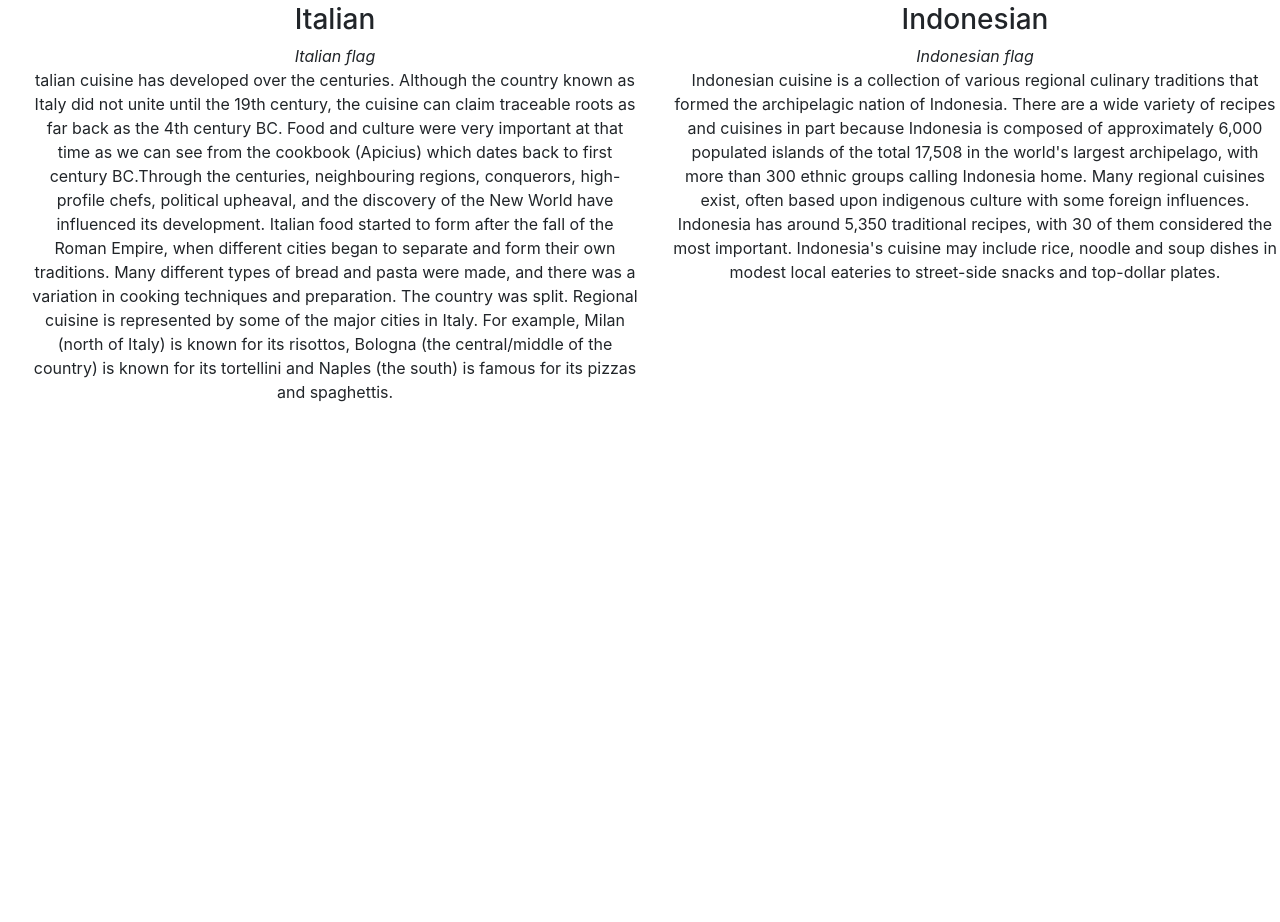
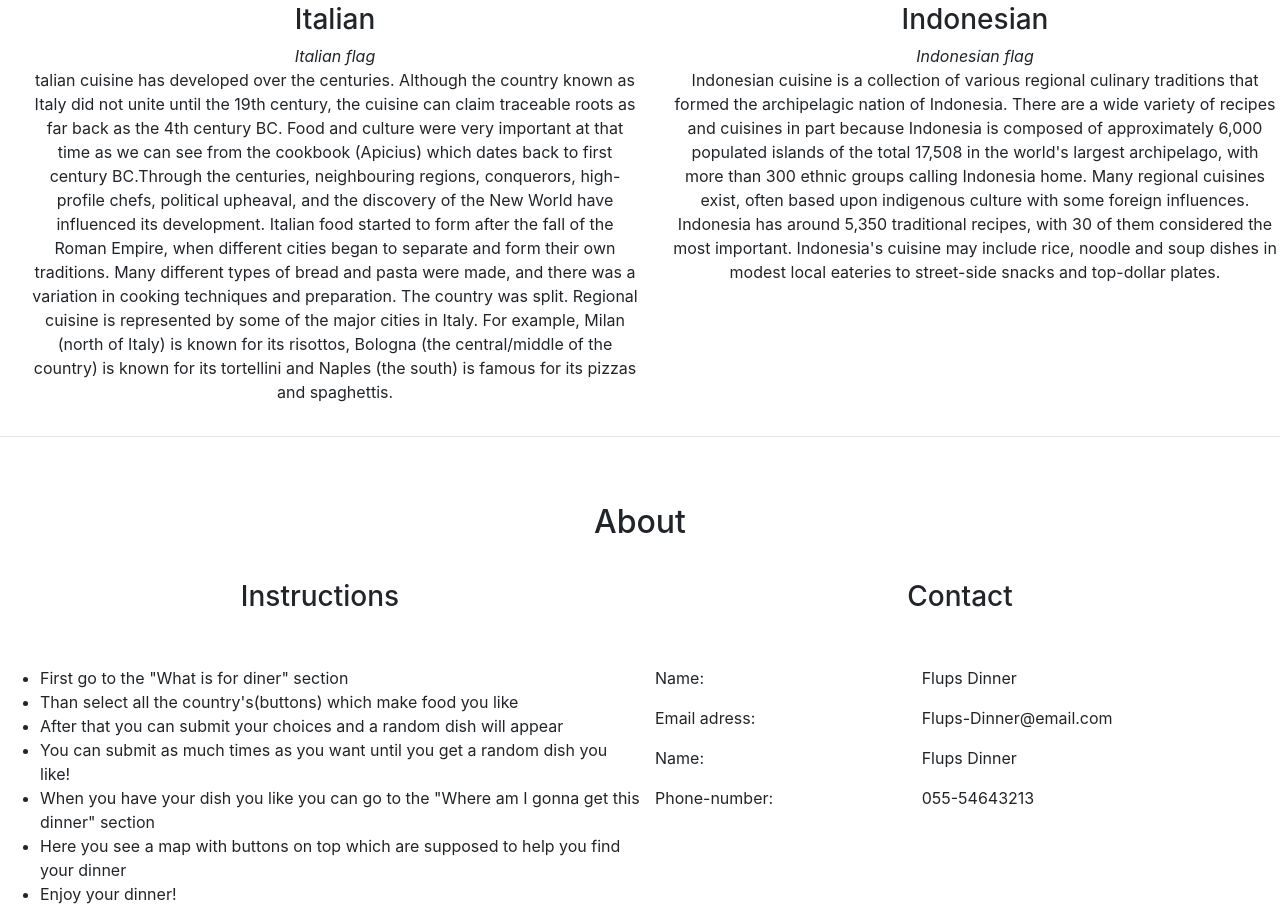
Before and after one commit to Code-Institute-Submissions/Whats-for-dinner, a plain HTML site: page index.html in a window 1280 px wide. Shown: the part 2627-3549 px from the top of the page. Before the commit the page ends 3047 px from the top, so only its background shows below. Drawn offline with nearby package versions, Linux system fonts and the light colour scheme; some packages are replaced by stand-ins of ours.

```diff
--- a/assets/css/style.css
+++ b/assets/css/style.css
@@ -29,7 +29,7 @@ a{
 /*--- Navbar ---*/
 
 .dropdown-button{
-  background-color: lightblue;
+  background-color: #ff6600;
 
 }
 .dropdown{
@@ -40,13 +40,6 @@ a{
   z-index: 1;
   background-color: lightblue;
 }
-.navbar{
-    margin:0px;
-    padding: 0px;
-    position: fixed;
-    top: 0;
-}
-
 .list-inline{
     margin: 0px;
     background-color:lightblue;
@@ -123,7 +116,7 @@ div#map {
   min-height: 90vh;
 }
 
-/* Choose the country section */
+/*--- Choose the country section ---*/
 
 .country-header{
   margin-top: 45px;
@@ -134,6 +127,15 @@ div#map {
   padding-left: 30px;
 }
 
+/*--- About seciton ---*/
+.about-header{
+  margin-top: 50px;
+}
+
+.instructions-head{
+    padding-top: 30px;
+    padding-bottom: 45px;
+}
 
 
 /*--- Button from W3Schools ---*/
--- a/index.html
+++ b/index.html
@@ -218,6 +218,55 @@
            has around 5,350 traditional recipes, with 30 of them considered the most important. Indonesia's cuisine may include rice, noodle and soup dishes in modest local eateries to street-side snacks and top-dollar plates.</p>
        </div>
      </div>
+     <hr>
+     <div class="row">
+        <div class="col-12 about-header">
+            <h2 class="center">About</h2>
+        </div>
+        </div>
+        <div class="row">
+        <div class="col-12 col-md-6">
+            <h3 class="center instructions-head">Instructions</h3>
+            <ul class="">
+                <li>First go to the "What is for diner" section</li>
+                <li>Than select all the country's(buttons) which make food you like</li>
+                <li>After that you can submit your choices and a random dish will appear</li>
+                <li>You can submit as much times as you want until you get a random dish you like!</li>
+                <li>When you have your dish you like you can go to the "Where am I gonna get this dinner" section</li>
+                <li>Here you see a map with buttons on top which are supposed to help you find your dinner</li>
+                <li>Enjoy your dinner!</li>
+            </ul>
+        </div>
+        <div class="col-12 col-md-6">
+        <h3 class="center contact-head instructions-head">Contact</h3>
+            <div class="row">
+              <div class="col-5">
+                    <p class="uppercase">Name:</p>
+                </div>
+                <div class="col-7">
+                    <p>Flups Dinner</p>
+                </div>
+                <div class="col-5">
+                    <p class="uppercase">Email adress:</p>
+                </div>
+                <div class="col-7">
+                    <p>Flups-Dinner@email.com</p>
+                 </div>
+                <div class="col-5">
+                    <p class="uppercase">Name:</p>
+                </div>
+                <div class="col-7">
+                    <p>Flups Dinner</p>
+                 </div>
+              <div class="col-5">
+                    <p class="uppercase">Phone-number:</p>
+                </div>
+                <div class="col-7">
+                    <p>055-54643213</p>
+                 </div>
+            </div>
+        </div>
+     </div>
    </main>
    <script>
      var map;
```
Also changed, not shown: assets/images/Chicken-rice.png (added), assets/images/Hotpot.jpg (added), assets/images/Peking-duck.png (added), 1 other file.
